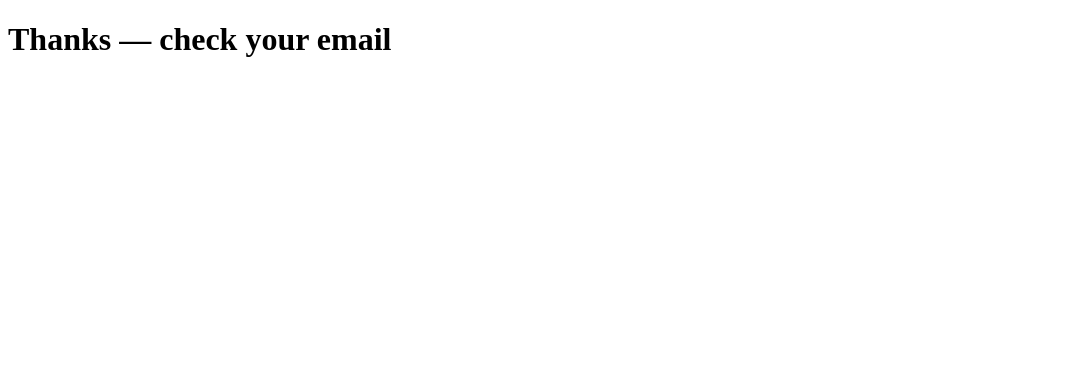
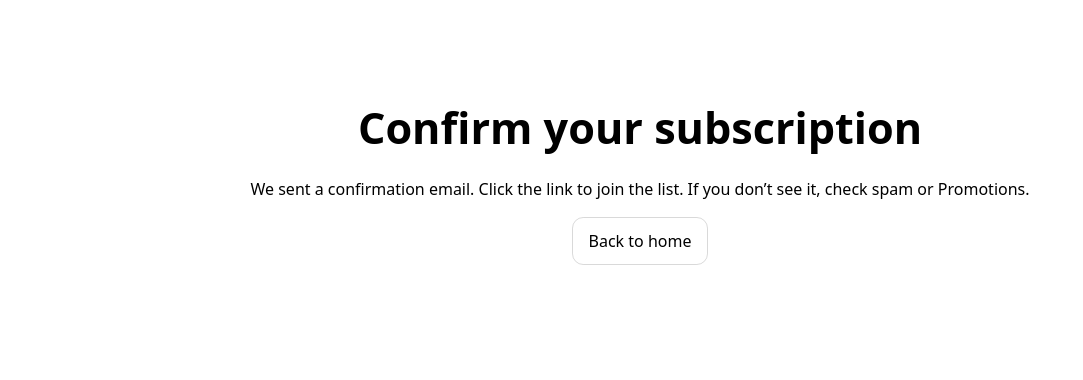
Before and after one commit to nhart99/signalstag-site, a plain HTML site: page thanks.html in a window 1280 px wide. Shown: the whole page, without its empty margins (0-1083 px from the left). Drawn offline with Linux system fonts and the light colour scheme.

Commit message:
Update thanks.html

```diff
--- a/thanks.html
+++ b/thanks.html
@@ -1 +1,17 @@
-<!doctype html><html><body><h1>Thanks — check your email</h1></body></html>
+<!doctype html>
+<html lang="en">
+<head>
+  <meta charset="utf-8">
+  <title>Thanks — Check your email</title>
+  <meta name="viewport" content="width=device-width, initial-scale=1">
+  <meta http-equiv="refresh" content="9;url=/" />
+  <link rel="stylesheet" href="/styles.css">
+</head>
+<body>
+  <main class="container center">
+    <h1 class="h1">Confirm your subscription</h1>
+    <p>We sent a confirmation email. Click the link to join the list. If you don’t see it, check spam or Promotions.</p>
+    <p><a class="btn" href="/">Back to home</a></p>
+  </main>
+</body>
+</html>
```
